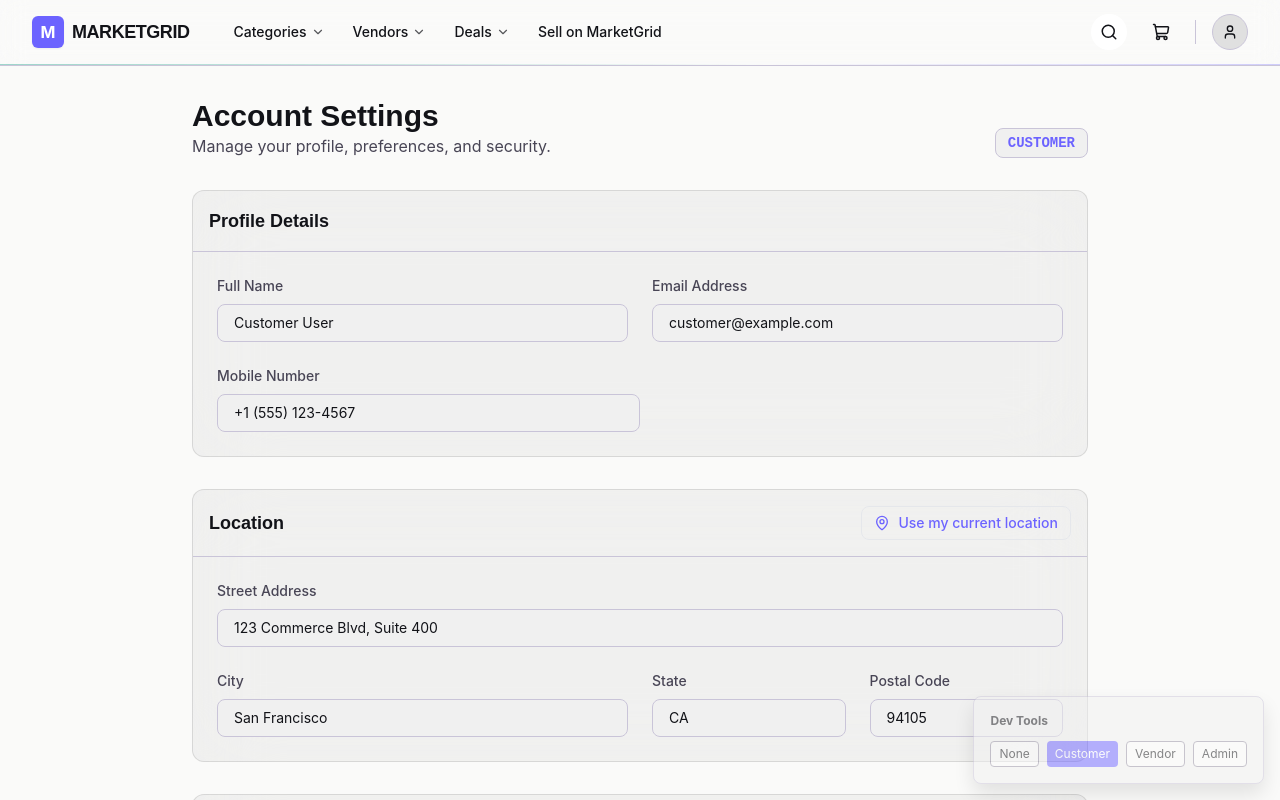
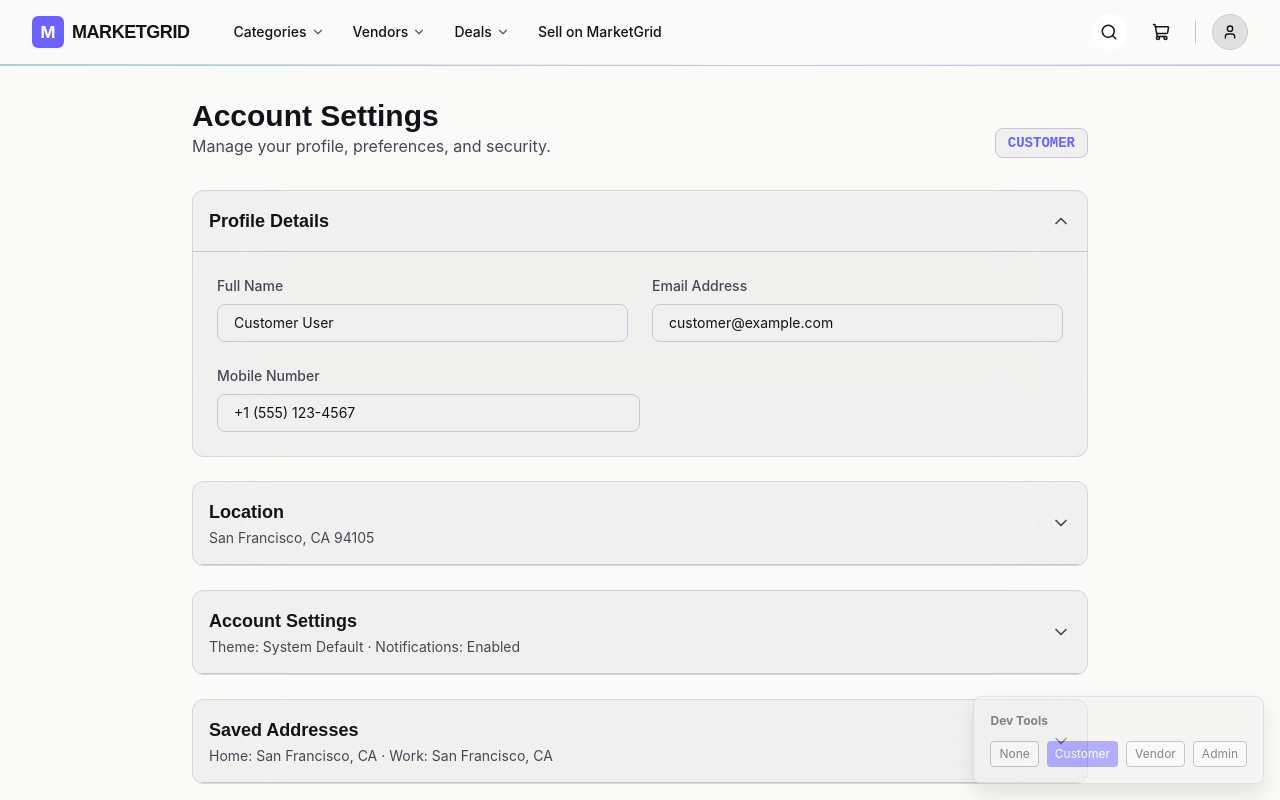
Before and after one commit to BhargavsaiPM/marketgrid-commerce, a React (Vite) app: page /account in a window 1280 px wide. Both pictures are taken after a click on the button "Customer". Shown: the top 800 px of the page. Built offline with nearby package versions, Linux system fonts and the light colour scheme.

Commit message:
feat: Refactor AccountPage to Accordion layout

```diff
--- a/src/pages/AccountPage.tsx
+++ b/src/pages/AccountPage.tsx
@@ -1,12 +1,34 @@
 import { useState } from 'react';
 import { useAuthStore } from '../store/authStore';
-import { MapPin, Bell, Shield, Lock, CreditCard, Clock, Link as LinkIcon, FileText, Package } from 'lucide-react';
+import { MapPin, Bell, Shield, Lock, CreditCard, Clock, Link as LinkIcon, FileText, Package, ChevronDown } from 'lucide-react';
 import { Link } from 'react-router-dom';
 import { AnimatePresence, motion } from 'framer-motion';
+
+const AccordionHeader = ({ id, title, preview, rightContent, expandedSection, toggleSection }: { id: string, title: string, preview: string, rightContent?: React.ReactNode, expandedSection: string, toggleSection: (id: string) => void }) => (
+  <button
+    onClick={() => toggleSection(id)}
+    className="w-full p-4 border-b border-outline-variant bg-surface-container-lowest/50 hover:bg-surface-container/50 transition-colors flex justify-between items-center text-left"
+  >
+    <div className="flex flex-col">
+      <h2 className="font-headline font-bold text-lg text-on-surface">{title}</h2>
+      {expandedSection !== id && (
+        <p className="text-sm text-on-surface-variant truncate max-w-sm mt-0.5">{preview}</p>
+      )}
+    </div>
+    <div className="flex items-center gap-4">
+      {rightContent}
+      <ChevronDown
+        size={20}
+        className={`text-on-surface-variant transition-transform duration-300 ${expandedSection === id ? 'rotate-180' : ''}`}
+      />
+    </div>
+  </button>
+);
 
 export default function AccountPage() {
   const { session } = useAuthStore();
   const [toastMessage, setToastMessage] = useState<string | null>(null);
+  const [expandedSection, setExpandedSection] = useState<string>('profile');
 
   if (!session) {
     return <div className="p-12 text-center">Please log in to view your account.</div>;
@@ -19,8 +41,12 @@ export default function AccountPage() {
     setTimeout(() => setToastMessage(null), 3000);
   };
 
+  const toggleSection = (section: string) => {
+    setExpandedSection(prev => prev === section ? '' : section);
+  };
+
   return (
-    <div className="flex flex-col gap-8 pb-12 w-full max-w-4xl mx-auto relative">
+    <div className="flex flex-col gap-6 pb-12 w-full max-w-4xl mx-auto relative">
       <AnimatePresence>
         {toastMessage && (
           <motion.div
@@ -34,7 +60,7 @@ export default function AccountPage() {
         )}
       </AnimatePresence>
 
-      <div className="flex justify-between items-end">
+      <div className="flex justify-between items-end mb-2">
         <div>
           <h1 className="text-3xl font-headline font-bold text-on-surface">Account Settings</h1>
           <p className="text-on-surface-variant">Manage your profile, preferences, and security.</p>
@@ -46,9 +72,22 @@ export default function AccountPage() {
 
       {/* Shared Section: Profile */}
       <section className="glass-1 rounded-xl border border-outline-variant overflow-hidden">
-        <div className="p-4 border-b border-outline-variant bg-surface-container-lowest/50">
-          <h2 className="font-headline font-bold text-lg text-on-surface">Profile Details</h2>
-        </div>
+        <AccordionHeader
+          id="profile"
+          title="Profile Details"
+          preview={`${user.name} · ${user.email}`}
+          expandedSection={expandedSection}
+          toggleSection={toggleSection}
+        />
+        <AnimatePresence initial={false}>
+          {expandedSection === 'profile' && (
+            <motion.div
+              initial={{ height: 0, opacity: 0 }}
+              animate={{ height: 'auto', opacity: 1 }}
+              exit={{ height: 0, opacity: 0 }}
+              transition={{ duration: 0.3, ease: 'easeInOut' }}
+              className="overflow-hidden"
+            >
               <div className="p-6 grid grid-cols-1 md:grid-cols-2 gap-6">
                 <div className="flex flex-col gap-2">
                   <label className="text-sm font-medium text-on-surface-variant">Full Name</label>
@@ -63,19 +102,42 @@ export default function AccountPage() {
                   <input type="tel" defaultValue="+1 (555) 123-4567" className="w-full md:w-1/2 bg-surface-container border border-outline-variant rounded-lg px-4 py-2 text-sm text-on-surface focus:border-primary focus:outline-none" />
                 </div>
               </div>
+            </motion.div>
+          )}
+        </AnimatePresence>
       </section>
 
       {/* Shared Section: Location */}
       <section className="glass-1 rounded-xl border border-outline-variant overflow-hidden">
-        <div className="p-4 border-b border-outline-variant bg-surface-container-lowest/50 flex justify-between items-center">
-          <h2 className="font-headline font-bold text-lg text-on-surface">Location</h2>
+        <AccordionHeader
+          id="location"
+          title="Location"
+          preview="San Francisco, CA 94105"
+          expandedSection={expandedSection}
+          toggleSection={toggleSection}
+          rightContent={
+            expandedSection === 'location' ? (
               <button
-            onClick={() => showToast('Location access requested')}
+                onClick={(e) => {
+                  e.stopPropagation();
+                  showToast('Location access requested');
+                }}
                 className="flex items-center gap-2 px-3 py-1.5 bg-primary/10 text-primary border border-primary/20 rounded-lg text-sm font-medium hover:bg-primary/20 transition-colors"
               >
                 <MapPin size={16} /> Use my current location
               </button>
-        </div>
+            ) : null
+          }
+        />
+        <AnimatePresence initial={false}>
+          {expandedSection === 'location' && (
+            <motion.div
+              initial={{ height: 0, opacity: 0 }}
+              animate={{ height: 'auto', opacity: 1 }}
+              exit={{ height: 0, opacity: 0 }}
+              transition={{ duration: 0.3, ease: 'easeInOut' }}
+              className="overflow-hidden"
+            >
               <div className="p-6 grid grid-cols-1 md:grid-cols-2 gap-6">
                 <div className="flex flex-col gap-2 md:col-span-2">
                   <label className="text-sm font-medium text-on-surface-variant">Street Address</label>
@@ -96,13 +158,29 @@ export default function AccountPage() {
                   </div>
                 </div>
               </div>
+            </motion.div>
+          )}
+        </AnimatePresence>
       </section>
 
       {/* Shared Section: Settings */}
       <section className="glass-1 rounded-xl border border-outline-variant overflow-hidden">
-        <div className="p-4 border-b border-outline-variant bg-surface-container-lowest/50">
-          <h2 className="font-headline font-bold text-lg text-on-surface">Account Settings</h2>
-        </div>
+        <AccordionHeader
+          id="settings"
+          title="Account Settings"
+          preview="Theme: System Default · Notifications: Enabled"
+          expandedSection={expandedSection}
+          toggleSection={toggleSection}
+        />
+        <AnimatePresence initial={false}>
+          {expandedSection === 'settings' && (
+            <motion.div
+              initial={{ height: 0, opacity: 0 }}
+              animate={{ height: 'auto', opacity: 1 }}
+              exit={{ height: 0, opacity: 0 }}
+              transition={{ duration: 0.3, ease: 'easeInOut' }}
+              className="overflow-hidden"
+            >
               <div className="p-6 flex flex-col gap-8">
                 {/* Theme */}
                 <div>
@@ -158,15 +236,31 @@ export default function AccountPage() {
                   </div>
                 </div>
               </div>
+            </motion.div>
+          )}
+        </AnimatePresence>
       </section>
 
       {/* --- ROLE SPECIFIC SECTIONS --- */}
 
       {user.role === 'customer' && (
         <section className="glass-1 rounded-xl border border-outline-variant overflow-hidden">
-          <div className="p-4 border-b border-outline-variant bg-surface-container-lowest/50">
-            <h2 className="font-headline font-bold text-lg text-on-surface">Saved Addresses</h2>
-          </div>
+          <AccordionHeader
+            id="customer"
+            title="Saved Addresses"
+            preview="Home: San Francisco, CA · Work: San Francisco, CA"
+            expandedSection={expandedSection}
+            toggleSection={toggleSection}
+          />
+          <AnimatePresence initial={false}>
+            {expandedSection === 'customer' && (
+              <motion.div
+                initial={{ height: 0, opacity: 0 }}
+                animate={{ height: 'auto', opacity: 1 }}
+                exit={{ height: 0, opacity: 0 }}
+                transition={{ duration: 0.3, ease: 'easeInOut' }}
+                className="overflow-hidden"
+              >
                 <div className="p-6 flex flex-col gap-4">
                   <div className="p-4 rounded-lg border border-outline-variant bg-surface-container flex justify-between items-start">
                     <div>
@@ -196,15 +290,33 @@ export default function AccountPage() {
                     </Link>
                   </div>
                 </div>
+              </motion.div>
+            )}
+          </AnimatePresence>
         </section>
       )}
 
       {user.role === 'vendor' && (
         <section className="glass-1 rounded-xl border border-outline-variant overflow-hidden border-secondary/30">
-          <div className="p-4 border-b border-outline-variant bg-surface-container-lowest/50 flex justify-between items-center">
-            <h2 className="font-headline font-bold text-lg text-on-surface">Business Details</h2>
-            <span className="text-[10px] uppercase font-bold font-mono tracking-wider px-2 py-1 rounded border bg-secondary/10 text-secondary border-secondary/20">Vendor Profile</span>
-          </div>
+          <AccordionHeader
+            id="vendor"
+            title="Business Details"
+            preview="Lumen Electronics · XX-123456789"
+            expandedSection={expandedSection}
+            toggleSection={toggleSection}
+            rightContent={
+              <span className="text-[10px] uppercase font-bold font-mono tracking-wider px-2 py-1 rounded border bg-secondary/10 text-secondary border-secondary/20 hidden sm:inline-block">Vendor Profile</span>
+            }
+          />
+          <AnimatePresence initial={false}>
+            {expandedSection === 'vendor' && (
+              <motion.div
+                initial={{ height: 0, opacity: 0 }}
+                animate={{ height: 'auto', opacity: 1 }}
+                exit={{ height: 0, opacity: 0 }}
+                transition={{ duration: 0.3, ease: 'easeInOut' }}
+                className="overflow-hidden"
+              >
                 <div className="p-6 grid grid-cols-1 md:grid-cols-2 gap-6">
                   <div className="flex flex-col gap-2">
                     <label className="text-sm font-medium text-on-surface-variant">Store Name</label>
@@ -223,7 +335,10 @@ export default function AccountPage() {
                         <span className="font-mono text-sm tracking-widest text-on-surface">•••• •••• •••• 4821</span>
                       </div>
                       <button
-                  onClick={() => showToast('Payout update flow initiated')}
+                        onClick={(e) => {
+                          e.preventDefault();
+                          showToast('Payout update flow initiated');
+                        }}
                         className="text-sm text-primary hover:underline font-medium"
                       >
                         Update
@@ -242,15 +357,33 @@ export default function AccountPage() {
                     <input type="tel" defaultValue="1-800-555-0199" className="w-full bg-surface-container border border-outline-variant rounded-lg px-4 py-2 text-sm text-on-surface focus:border-primary focus:outline-none" />
                   </div>
                 </div>
+              </motion.div>
+            )}
+          </AnimatePresence>
         </section>
       )}
 
       {user.role === 'admin' && (
         <section className="glass-1 rounded-xl border border-outline-variant overflow-hidden border-tertiary/30">
-          <div className="p-4 border-b border-outline-variant bg-surface-container-lowest/50 flex justify-between items-center">
-            <h2 className="font-headline font-bold text-lg text-on-surface">Platform Access</h2>
-            <span className="text-[10px] uppercase font-bold font-mono tracking-wider px-2 py-1 rounded border bg-tertiary/10 text-tertiary border-tertiary/20">Admin Config</span>
-          </div>
+          <AccordionHeader
+            id="admin"
+            title="Platform Access"
+            preview="Super Admin"
+            expandedSection={expandedSection}
+            toggleSection={toggleSection}
+            rightContent={
+              <span className="text-[10px] uppercase font-bold font-mono tracking-wider px-2 py-1 rounded border bg-tertiary/10 text-tertiary border-tertiary/20 hidden sm:inline-block">Admin Config</span>
+            }
+          />
+          <AnimatePresence initial={false}>
+            {expandedSection === 'admin' && (
+              <motion.div
+                initial={{ height: 0, opacity: 0 }}
+                animate={{ height: 'auto', opacity: 1 }}
+                exit={{ height: 0, opacity: 0 }}
+                transition={{ duration: 0.3, ease: 'easeInOut' }}
+                className="overflow-hidden"
+              >
                 <div className="p-6 grid grid-cols-1 md:grid-cols-2 gap-6">
                   <div className="p-4 rounded-lg border border-outline-variant bg-surface-container flex flex-col gap-1">
                     <span className="text-xs text-on-surface-variant uppercase tracking-wider font-bold">Admin Level</span>
@@ -276,6 +409,9 @@ export default function AccountPage() {
                     </Link>
                   </div>
                 </div>
+              </motion.div>
+            )}
+          </AnimatePresence>
         </section>
       )}
 
```
Lines whose indentation alone changed are shown as unchanged.
